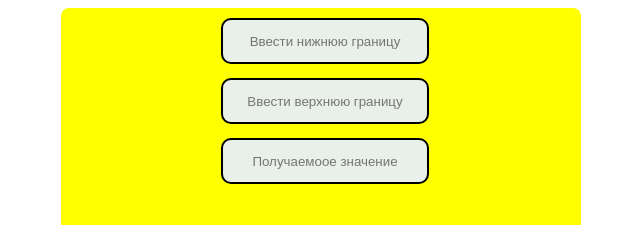
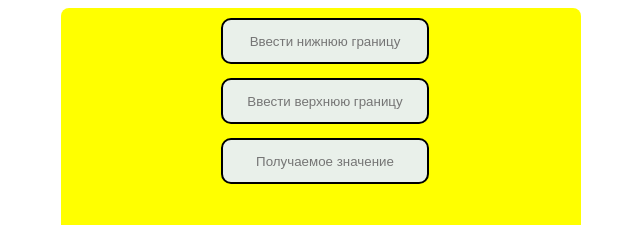
Before and after one commit to grytsalex/randomizer, a plain HTML site: page index.html in a window 1280 px wide. Shown: the top 225 px of the page, 319-959 px from the left. Drawn offline with Linux system fonts and the light colour scheme.

Commit message:
delete empty lines

```diff
--- a/index.html
+++ b/index.html
@@ -12,27 +12,20 @@
     <div class="up">
     <input class="inputs" id="upperBound" placeholder="Ввести нижнюю границу">
     </div>
-
     <div class="down">
     <input class="inputs" id="underBound" placeholder="Ввести верхнюю границу">
     </div>
 
     <div class="value">
-    <input class="inputs" id="resultValue" placeholder="Получаемоое значение">
+    <input class="inputs" id="resultValue" placeholder="Получаемое значение">
     </div>
-
     <div class="button-gen">
     <button type="submit"  class="buttons" id="btnGen">Generate</button>
     </div>
-
     <div class="button-res">
     <button type="submit"  class="buttons" id="btnRes">Reset</button>
     </divc>
 </div>
-
-
-
-
 </body>
 <script src="script.js"></script>
 </html>
--- a/script.js
+++ b/script.js
@@ -1,8 +1,5 @@
 var buttonGenerate = document.getElementById("btnGen");
 var buttonReset = document.getElementById("btnRes");
-
-
-
 
 buttonGenerate.addEventListener('click',function ()  {
     let max = document.getElementById("upperBound").value;
@@ -12,7 +9,6 @@ buttonGenerate.addEventListener('click',function ()  {
     document.getElementById("resultValue").value = Math.floor(Math.random() * (max - min + 1)) + min;
 });
 
-
 buttonReset.addEventListener('click', function(){
     document.getElementById("upperBound").value = "";
     document.getElementById("underBound").value = "";
```
